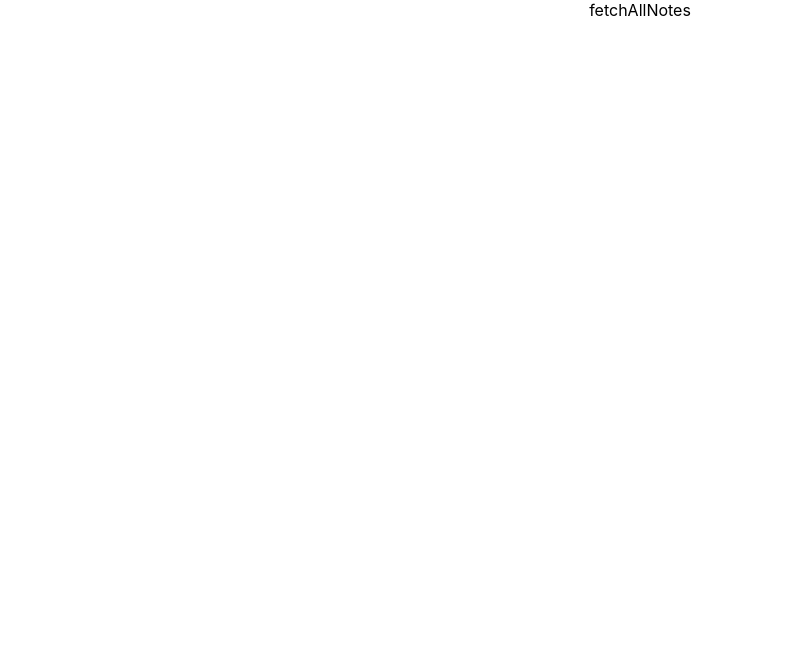
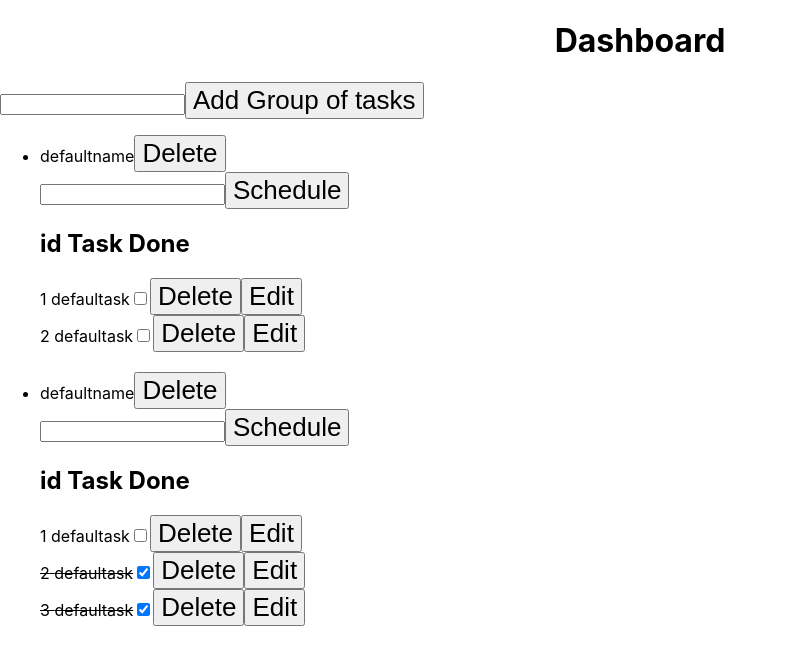
Before and after one commit to Eslashier/front-end-sofka-web-development-challenge, a React (Vite) app: page / in a window 1280 px wide. Shown: the top 664 px of the page, without its empty margins (0-787 px from the left). Built offline with nearby package versions, Linux system fonts and the light colour scheme.

Commit message:
Created buttons and forms

```diff
--- a/src/App.css
+++ b/src/App.css
@@ -40,3 +40,7 @@
 button {
   font-size: calc(10px + 2vmin);
 }
+
+h1{
+  text-align: center;
+}
--- a/src/App.jsx
+++ b/src/App.jsx
@@ -1,13 +1,17 @@
-import { useState } from 'react'
 import './App.css'
+import ListOfToDo from './components/ListOfToDo'
+import Form from './components/Form'
+import StoreProvider from './components/StoreProvider'
+
 
 function App() {
-  const [count, setCount] = useState(0)
 
   return (
-    <div className="App">
-      fetchAllNotes
-    </div>
+    <StoreProvider>
+      <h1>Dashboard</h1>
+      <Form/>
+      <ListOfToDo/>
+    </StoreProvider>
   )
 }
 
--- a/src/components/Form.jsx
+++ b/src/components/Form.jsx
@@ -0,0 +1,12 @@
+import React from 'react'
+
+export const Form = () => {
+  return (
+    <form>
+        <input></input>
+        <button>Add Group of tasks</button>
+    </form>
+  )
+}
+
+export default Form
--- a/src/components/ListOfToDo.jsx
+++ b/src/components/ListOfToDo.jsx
@@ -1,9 +1,44 @@
-import React, {useContext, useEffect} from 'react'
-import {Store} from './StoreProvider'
+import React, { useContext, useEffect } from 'react'
+import { Store } from './StoreProvider'
 
 const ListOfToDo = () => {
 
+  const { state, dispatch } = useContext(Store)
 
+  console.log(state)
+
+  return (
+    <div>
+      <ul>
+        {state.listOfTitles.map(title => {
+          return <li key={title.id}>
+
+            {title.name}
+            <button>Delete</button>
+            <br />
+
+            <form>
+              <input type="text" name="task" />
+              <button>Schedule</button>
+            </form>
+
+            <h2>id  Task  Done</h2>
+            {title.task.map(tasks => {
+              return <div style={tasks.done ? { textDecoration: 'line-through' } : {}} key={tasks.id}>
+                {tasks.id} {tasks.taskToDo}
+                <input type="checkbox" checked={tasks.done}></input>
+                <button>Delete</button>
+                <button>Edit</button>
+                <br />
+              </div>
+            })}
+            <br />
+          </li>
+
+        })}
+      </ul>
+    </div>
+  )
 }
 
 export default ListOfToDo
--- a/src/components/StoreProvider.jsx
+++ b/src/components/StoreProvider.jsx
@@ -8,10 +8,67 @@ const initialState = {
         task:{
             id:'',
             taskToDo: '',
-            done: true,
+            done: false,
             fkTitleId: ''
         }
     },
     listOfTitles:[
+        {
+        id:'0',
+        name:'defaultname',
+        task:[
+            {
+            id:'1',
+            taskToDo: 'defaultask',
+            done: false,
+            fkTitleId: '0'
+        },{
+            id:'2',
+            taskToDo: 'defaultask',
+            done: false,
+            fkTitleId: '0'
+            }
+        ]
+
+        },
+        {
+            id:'1',
+            name:'defaultname',
+            task:[
+                {
+                id:'1',
+                taskToDo: 'defaultask',
+                done: false,
+                fkTitleId: '0'
+            },{
+                id:'2',
+                taskToDo: 'defaultask',
+                done: true,
+                fkTitleId: '0'
+            },{
+                id:'3',
+                taskToDo: 'defaultask',
+                done: true,
+                fkTitleId: '0'
+                }
+            ]
+
+            },
     ]
 }
+
+const Store = createContext(initialState)
+
+const StoreProvider = ({children}) => {
+
+    const [state, dispatch] = useReducer(reducer, initialState)
+
+    return (
+        <Store.Provider value={{state, dispatch}}>
+            {children}
+        </Store.Provider>
+    )
+}
+
+export default StoreProvider
+export {Store, initialState}
```
